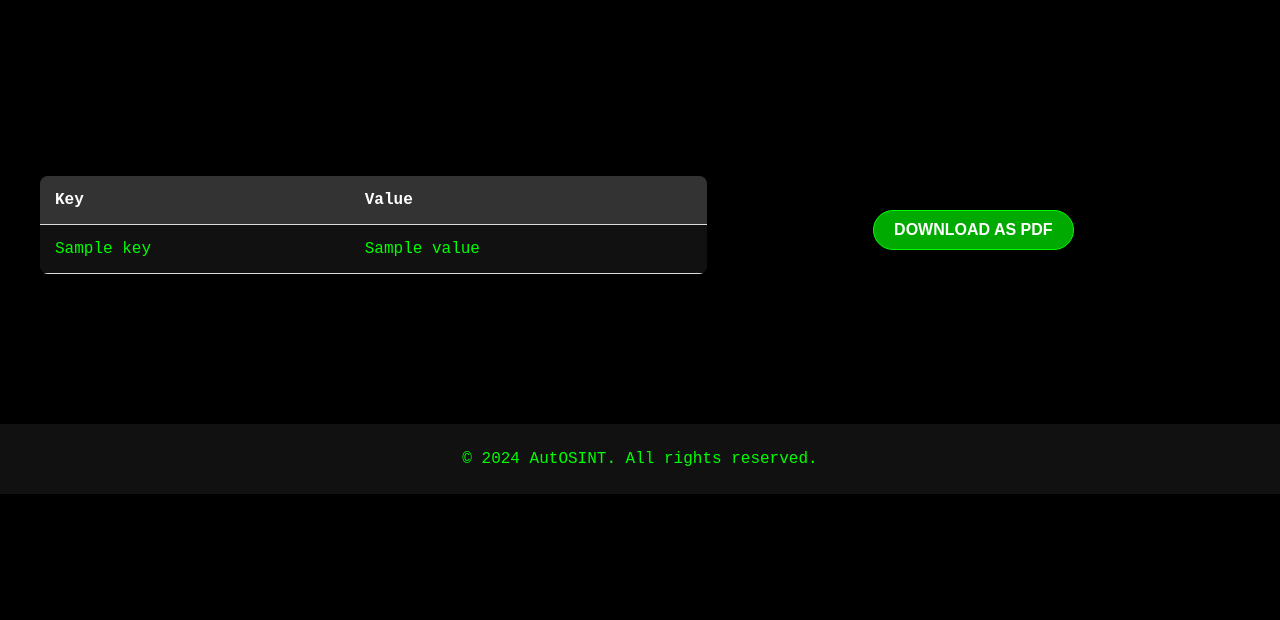
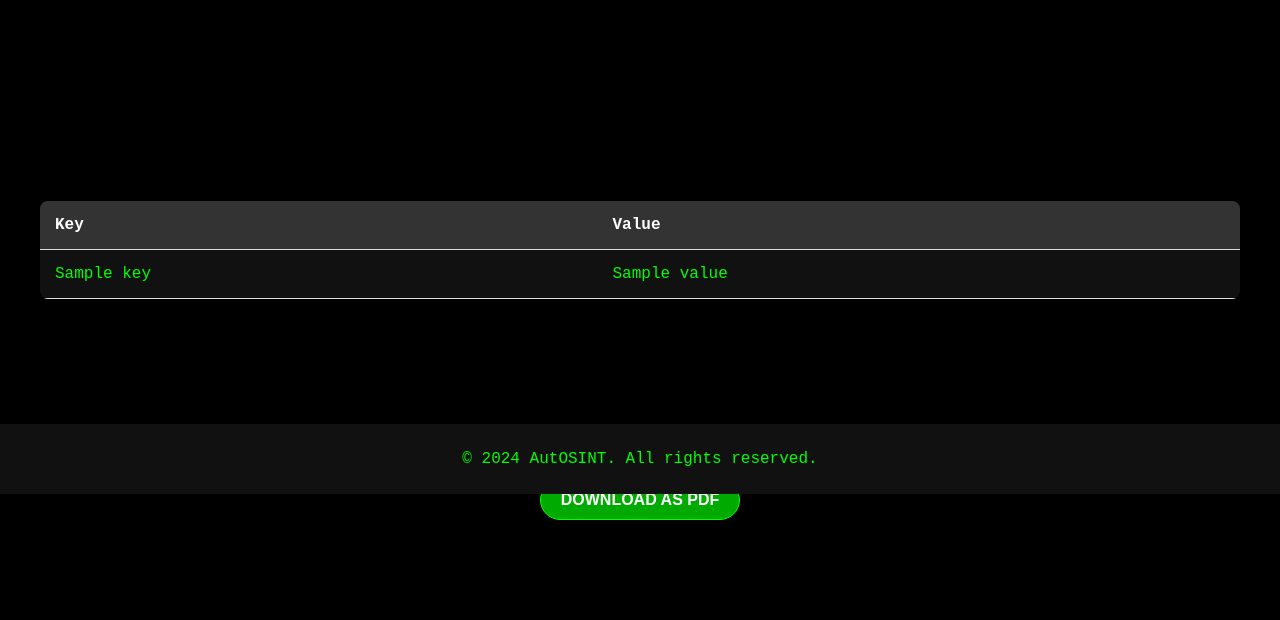
Before and after one commit to SmartyDroidBot/AutOSINT, a Flask app: template templates/search.html in a window 1280 px wide. Shown: the part 306-926 px from the top of the page. Before the commit the page ends 800 px from the top, so only its background shows below. Run offline with Flask 3, Linux system fonts and the light colour scheme; the template is opened without the code that fills it: most values are stand-ins (such as "Sample title", 1, 10 or a date in 2020).

Commit message:
fixed button

```diff
--- a/templates/search.html
+++ b/templates/search.html
@@ -1,4 +1,5 @@
-{% extends "base.html" %} {% block body %}
+{% extends "base.html" %}
+{% block body %}
 <style>
   body {
     margin: 0;
@@ -19,7 +20,6 @@
     box-shadow: 0 4px 8px rgba(0, 0, 0, 0.1);
     border-radius: 8px;
     overflow: hidden;
-    margin-bottom: 50px;
   }
   th,
   td {
@@ -59,15 +59,19 @@
       <input type="hidden" name="{{ key }}" value="{{ value }}" />
     {% endfor %}
     <!-- Download button -->
-  <form action="/download" method="post">
+  {% else %}
+    <p>No result available.</p>
+  {% endif %}
+</section>
+
+<!-- Download button moved to the bottom -->
+{% if result %}
+  <form action="/download" method="post" style="margin-bottom: 100px;">
     {% for key, value in result.items() %}
       <input type="hidden" name="{{ key }}" value="{{ value }}" />
     {% endfor %}
     <button type="submit">Download as PDF</button>
   </form>
-  {% else %}
-  <p>No result available.</p>
 {% endif %}
-</section>
 
 {% endblock %}
```
Lines whose indentation alone changed are shown as unchanged.
